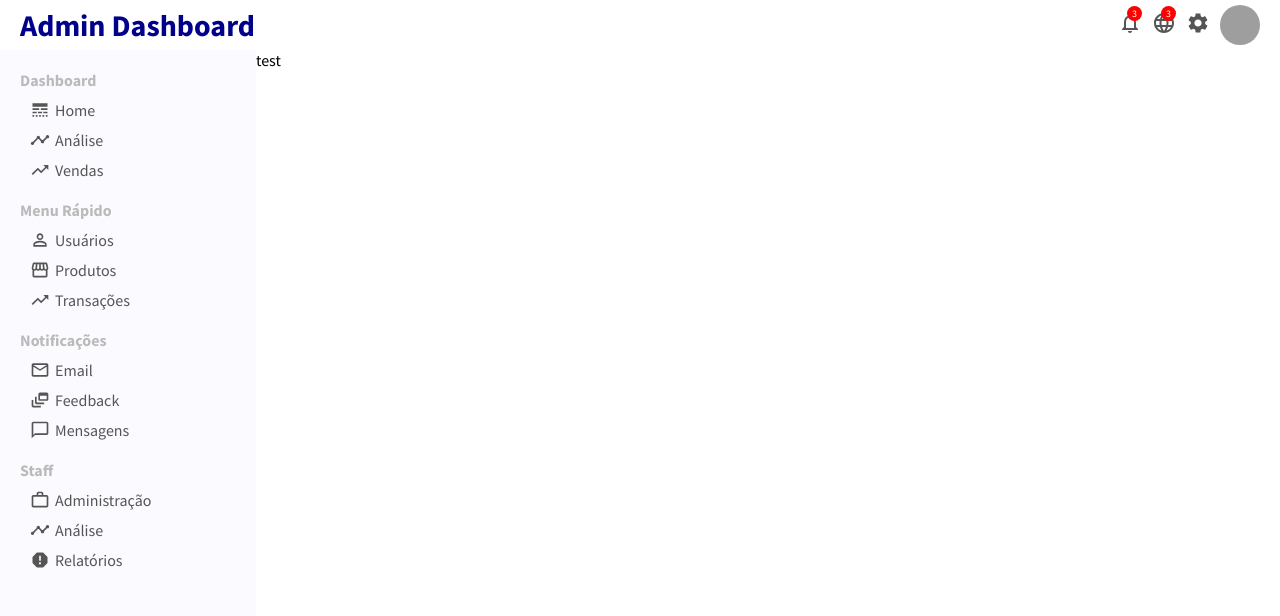
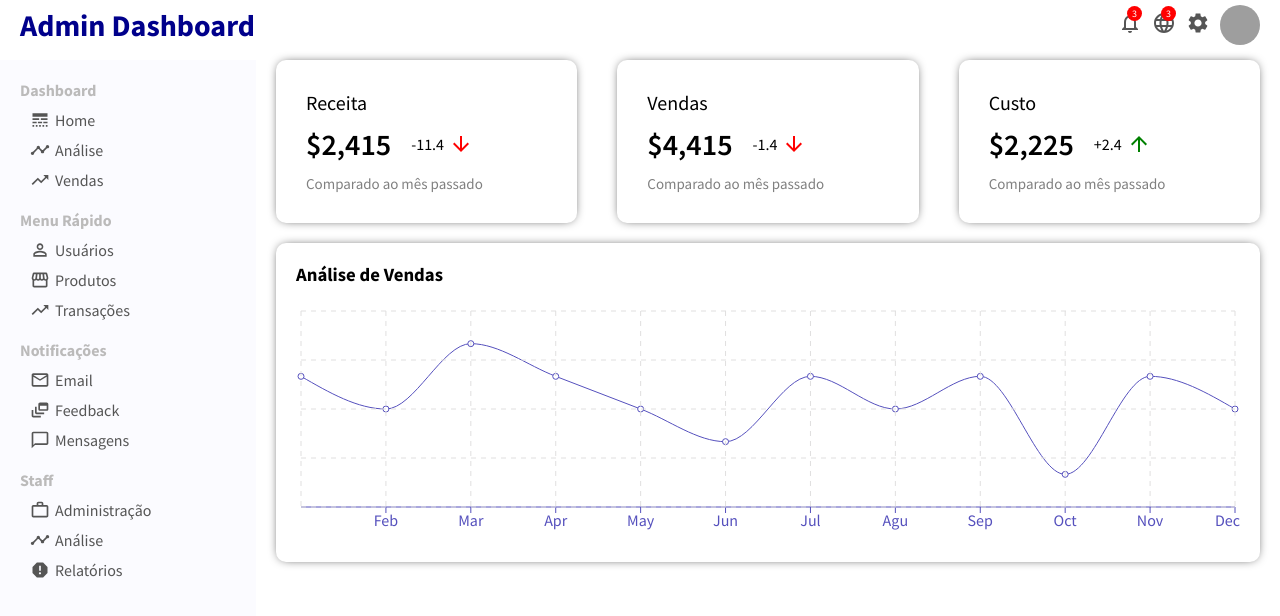
Before and after one commit to DanielEgiidio/react_dashboard, a React (Create React App) app: page / in a window 1280 px wide. Shown: the top 616 px of the page. Built offline with nearby package versions, Linux system fonts and the light colour scheme; grey boxes are pictures that could not be loaded.

Commit message:
Setup Chart component

```diff
--- a/src/App.js
+++ b/src/App.js
@@ -1,5 +1,6 @@
 import Topbar from "./components/topbar/Topbar";
 import Sidebar from "./components/sidebar/Sidebar";
+import Home from "./pages/home/Home";
 import "./app.css";
 
 function App() {
@@ -8,7 +9,7 @@ function App() {
       <Topbar />
       <div className="container">
         <Sidebar />
-        <div className="others">test</div>
+        <Home />
       </div>
     </div>
   );
--- a/src/app.css
+++ b/src/app.css
@@ -1,7 +1,4 @@
 .container {
   display: flex;
+  margin-top: 10px;
 }
-
-.others {
-  flex: 4;
-}
--- /dev/null
+++ b/src/chartData.js
@@ -0,0 +1,50 @@
+export const userData = [
+  {
+    name: "Jan",
+    "Active User": 4000,
+  },
+  {
+    name: "Feb",
+    "Active User": 3000,
+  },
+  {
+    name: "Mar",
+    "Active User": 5000,
+  },
+  {
+    name: "Apr",
+    "Active User": 4000,
+  },
+  {
+    name: "May",
+    "Active User": 3000,
+  },
+  {
+    name: "Jun",
+    "Active User": 2000,
+  },
+  {
+    name: "Jul",
+    "Active User": 4000,
+  },
+  {
+    name: "Agu",
+    "Active User": 3000,
+  },
+  {
+    name: "Sep",
+    "Active User": 4000,
+  },
+  {
+    name: "Oct",
+    "Active User": 1000,
+  },
+  {
+    name: "Nov",
+    "Active User": 4000,
+  },
+  {
+    name: "Dec",
+    "Active User": 3000,
+  },
+];
--- /dev/null
+++ b/src/components/chart/Chart.css
@@ -0,0 +1,11 @@
+.chart {
+  margin: 20px;
+  padding: 20px;
+  -webkit-box-shadow: 0px 0px 11px -4px #000000;
+  box-shadow: 0px 0px 11px -4px #000000;
+  border-radius: 10px;
+}
+
+.chartTitle {
+  margin-bottom: 20px;
+}
--- /dev/null
+++ b/src/components/chart/Chart.jsx
@@ -0,0 +1,25 @@
+import "./Chart.css";
+import {
+  LineChart,
+  Line,
+  XAxis,
+  CartesianGrid,
+  Tooltip,
+  ResponsiveContainer,
+} from "recharts";
+
+export default function Chart({ title, data, dataKey, grid }) {
+  return (
+    <div className="chart">
+      <h3 className="chartTitle">{title}</h3>
+      <ResponsiveContainer width="100%" aspect={4 / 1}>
+        <LineChart data={data}>
+          <XAxis dataKey="name" stroke="#5550bd" />
+          <Line type="monotone" dataKey={dataKey} stroke="#5550bd" />
+          <Tooltip />
+          {grid && <CartesianGrid stroke="#e0dfdf" strokeDasharray="5 5" />}
+        </LineChart>
+      </ResponsiveContainer>
+    </div>
+  );
+}
--- /dev/null
+++ b/src/components/featuredInfo/FeaturedInfo.css
@@ -0,0 +1,53 @@
+.featured {
+  width: 100%;
+  display: flex;
+  justify-content: space-between;
+}
+
+.featuredItem {
+  flex: 1;
+  margin: 0px 20px;
+  padding: 30px;
+  border-radius: 10px;
+  cursor: pointer;
+  -webkit-box-shadow: 0px 0px 11px -4px #000000;
+  box-shadow: 0px 0px 11px -4px #000000;
+}
+
+.featuredTitle {
+  font-size: 20px;
+}
+
+.featuredMoneyContainer {
+  margin: 10px 0px;
+  align-items: center;
+  display: flex;
+}
+
+.featuredMoney {
+  font-size: 30px;
+  font-weight: 600;
+}
+
+.featuredMoneyRate {
+  margin-left: 20px;
+  display: flex;
+  align-items: center;
+}
+
+.featuredIcon {
+  font-size: 14px;
+  margin-left: 5px;
+  color: green;
+}
+
+.featuredIcon-negative {
+  font-size: 14px;
+  margin-left: 5px;
+  color: red;
+}
+
+.featuredSub {
+  font-size: 15px;
+  color: gray;
+}
--- /dev/null
+++ b/src/components/featuredInfo/FeaturedInfo.jsx
@@ -0,0 +1,39 @@
+import "./FeaturedInfo.css";
+import { ArrowDownward, ArrowUpward } from "@material-ui/icons";
+
+export default function FeatureInfo() {
+  return (
+    <div className="featured">
+      <div className="featuredItem">
+        <span className="featuredTitle">Receita</span>
+        <div className="featuredMoneyContainer">
+          <span className="featuredMoney"> $2,415 </span>
+          <span className="featuredMoneyRate">
+            -11.4 <ArrowDownward className="featuredIcon-negative" />
+          </span>
+        </div>
+        <span className="featuredSub">Comparado ao mês passado</span>
+      </div>
+      <div className="featuredItem">
+        <span className="featuredTitle">Vendas</span>
+        <div className="featuredMoneyContainer">
+          <span className="featuredMoney"> $4,415 </span>
+          <span className="featuredMoneyRate">
+            -1.4 <ArrowDownward className="featuredIcon-negative" />
+          </span>
+        </div>
+        <span className="featuredSub">Comparado ao mês passado</span>
+      </div>
+      <div className="featuredItem">
+        <span className="featuredTitle">Custo</span>
+        <div className="featuredMoneyContainer">
+          <span className="featuredMoney"> $2,225 </span>
+          <span className="featuredMoneyRate">
+            +2.4 <ArrowUpward className="featuredIcon" />
+          </span>
+        </div>
+        <span className="featuredSub">Comparado ao mês passado</span>
+      </div>
+    </div>
+  );
+}
--- /dev/null
+++ b/src/pages/home/Home.css
@@ -0,0 +1,3 @@
+.home {
+  flex: 4;
+}
--- /dev/null
+++ b/src/pages/home/Home.jsx
@@ -0,0 +1,18 @@
+import "./Home.css";
+import FeaturedInfo from "../../components/featuredInfo/FeaturedInfo";
+import Chart from "../../components/chart/Chart";
+import { userData } from "../../chartData";
+
+export default function Home() {
+  return (
+    <div className="home">
+      <FeaturedInfo />
+      <Chart
+        data={userData}
+        title="Análise de Vendas"
+        grid
+        dataKey="Active User"
+      />
+    </div>
+  );
+}
```
